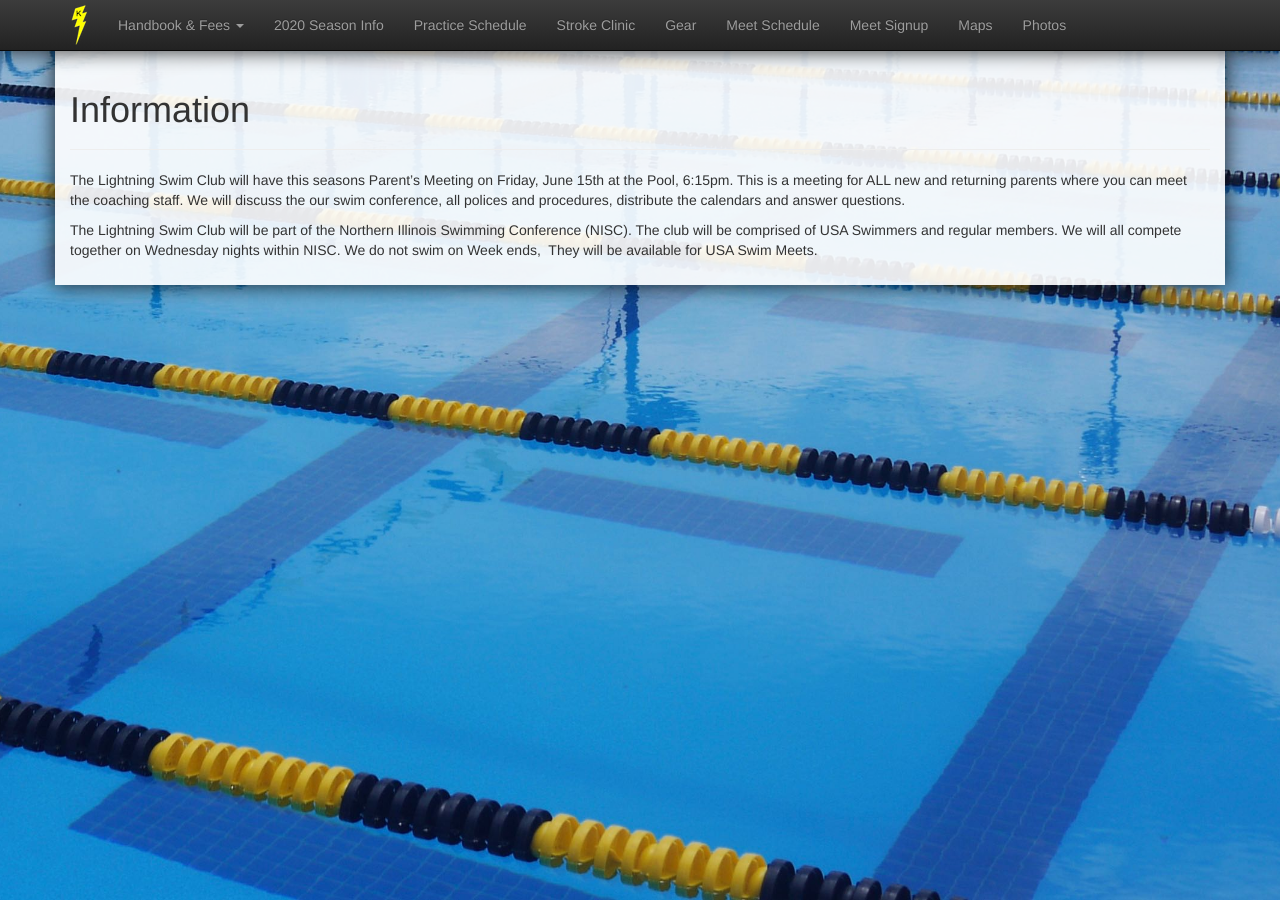
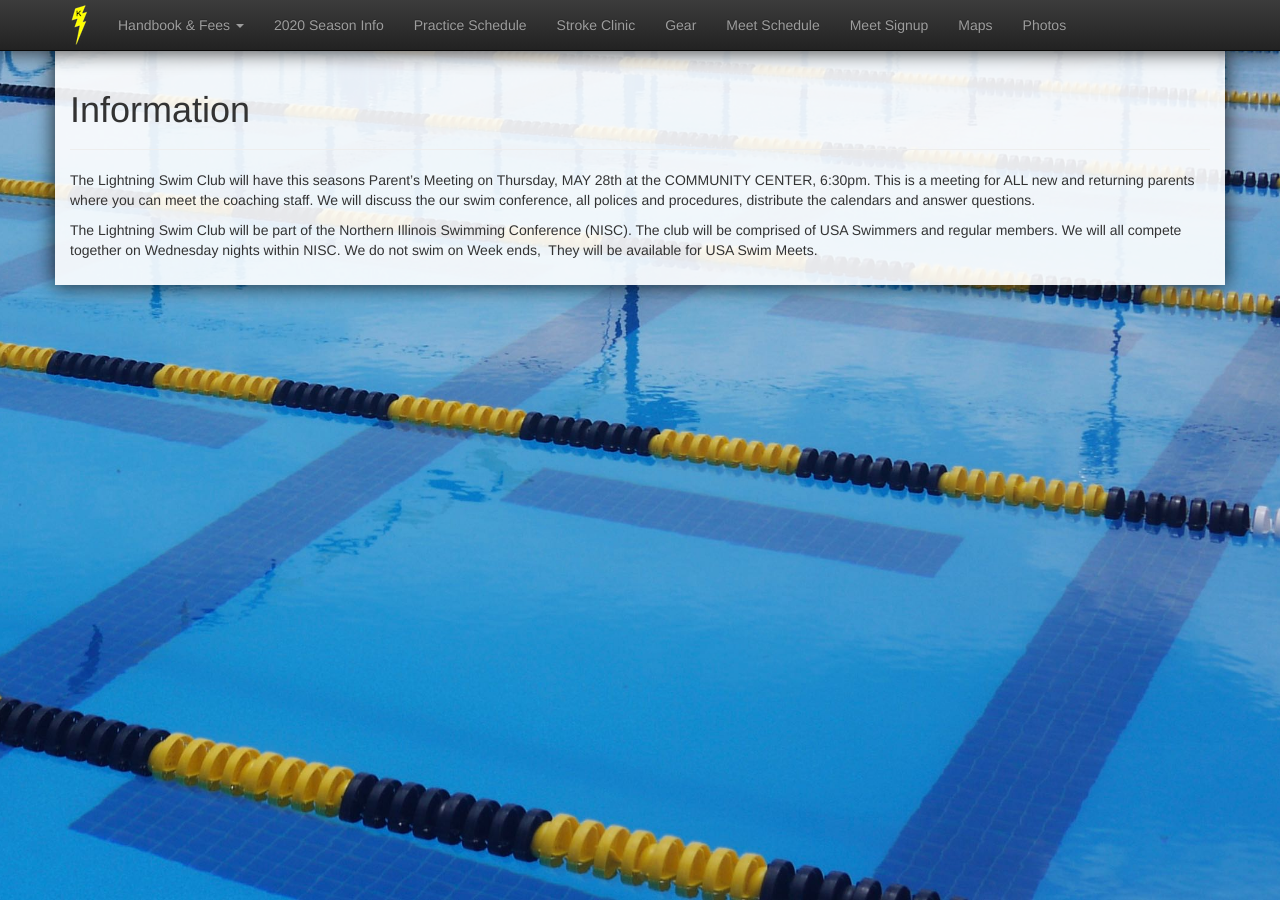
Before and after one commit to schickm/lwlightning.org, a Jekyll site: the page built from swimteam-handbook/information/index.html, in a window 1280 px wide. Built offline with Jekyll 4.4.1, drawn with Linux system fonts in a browser that asks for light colours; nearby versions of some CDN libraries; comment, search, counter and statistics services are not loaded.

Commit message:
Update index.html

```diff
--- a/swimteam-handbook/information/index.html
+++ b/swimteam-handbook/information/index.html
@@ -19,5 +19,5 @@ categories:
 tags: []
 comments: []
 ---
-<p>The Lightning Swim Club will have this seasons Parent&rsquo;s Meeting on Friday, June 15th at the Pool, 6:15pm. This is a meeting for ALL new and returning parents where you can meet the coaching staff. We will discuss the our swim conference, all polices and procedures, distribute the calendars and answer questions.</p>
+<p>The Lightning Swim Club will have this seasons Parent&rsquo;s Meeting on Thursday, MAY 28th at the COMMUNITY CENTER, 6:30pm. This is a meeting for ALL new and returning parents where you can meet the coaching staff. We will discuss the our swim conference, all polices and procedures, distribute the calendars and answer questions.</p>
 <p>The Lightning Swim Club will be part of the Northern Illinois Swimming Conference (NISC). The club will be comprised of USA Swimmers and regular members. We will all compete together on Wednesday nights within NISC. We do not swim on Week ends,&nbsp; They will be available for USA Swim Meets.</p>
```
